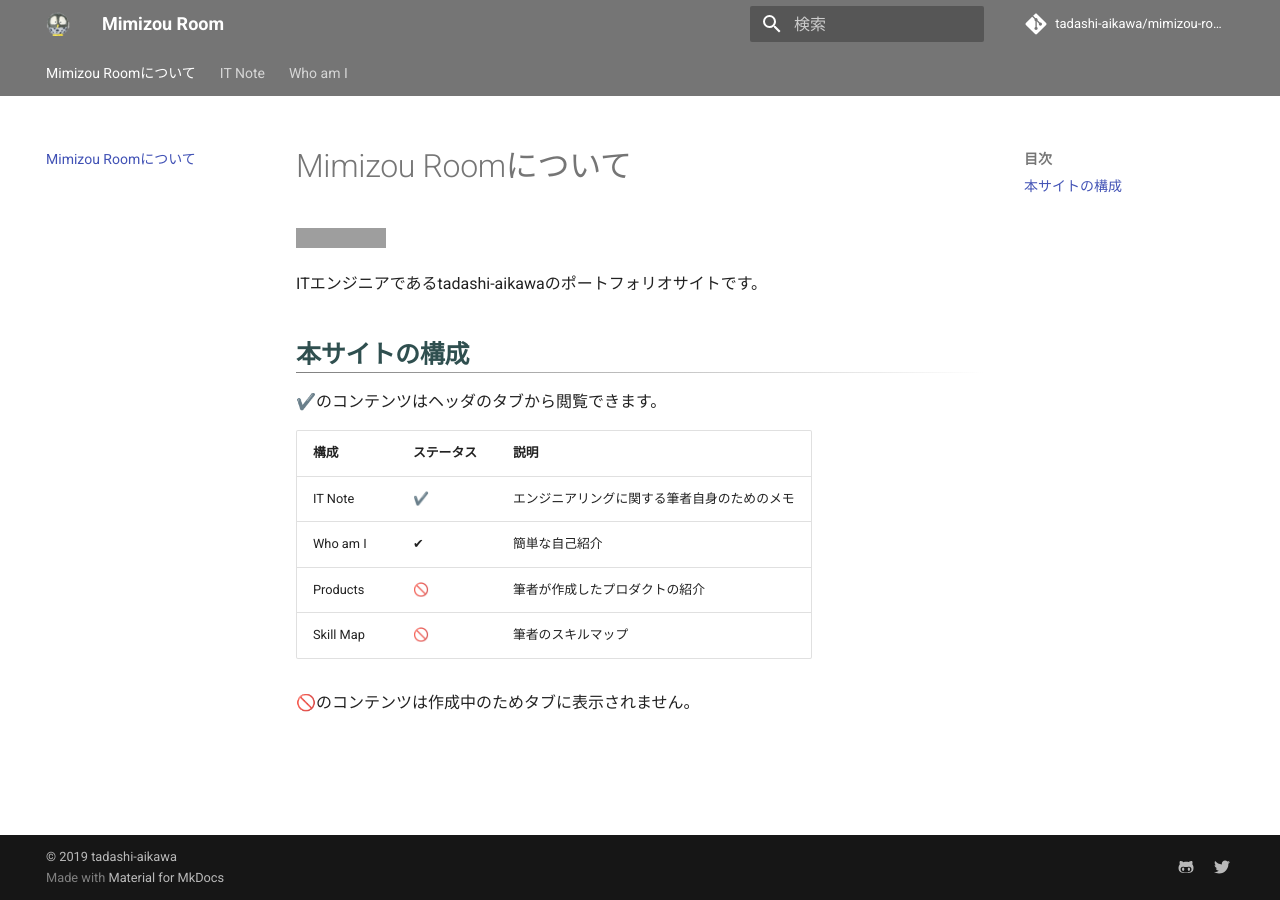
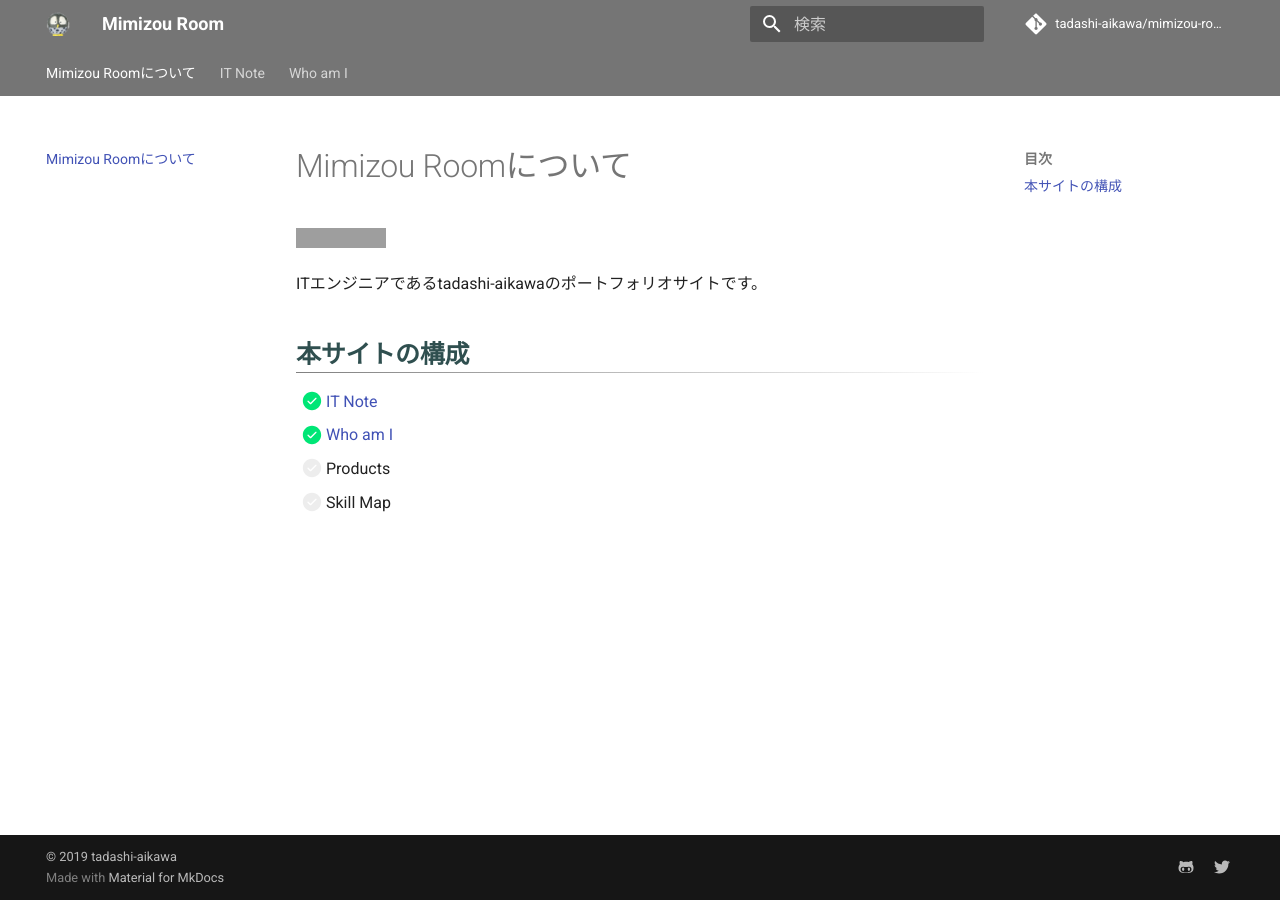
Before and after one commit to tadashi-aikawa/mimizou-room, an MkDocs documentation site: the page built from docs/index.md, in a window 1280 px wide. Built offline with MkDocs 1.6.1 and Material for MkDocs 9.7.7, drawn with Linux system fonts in a browser that asks for light colours; comment, search, counter and statistics services are not loaded; grey boxes are pictures that could not be loaded.

Commit message:
Topページ更新

```diff
--- a/docs/index.md
+++ b/docs/index.md
@@ -10,13 +10,7 @@ ITエンジニアであるtadashi-aikawaのポートフォリオサイトです
 本サイトの構成
 --------------
 
-✔️のコンテンツはヘッダのタブから閲覧できます。
-
-|   構成    | ステータス |                     説明                     |
-| --------- | ---------- | -------------------------------------------- |
-| IT Note   | ✔️         | エンジニアリングに関する筆者自身のためのメモ |
-| Who am I  | ✔          | 簡単な自己紹介                               |
-| Products  | 🚫          | 筆者が作成したプロダクトの紹介               |
-| Skill Map | 🚫          | 筆者のスキルマップ                           |
-
-🚫のコンテンツは作成中のためタブに表示されません。
+- [x] [IT Note](./it_note)
+- [x] [Who am I](./who_am_i)
+- [ ] Products
+- [ ] Skill Map
```
